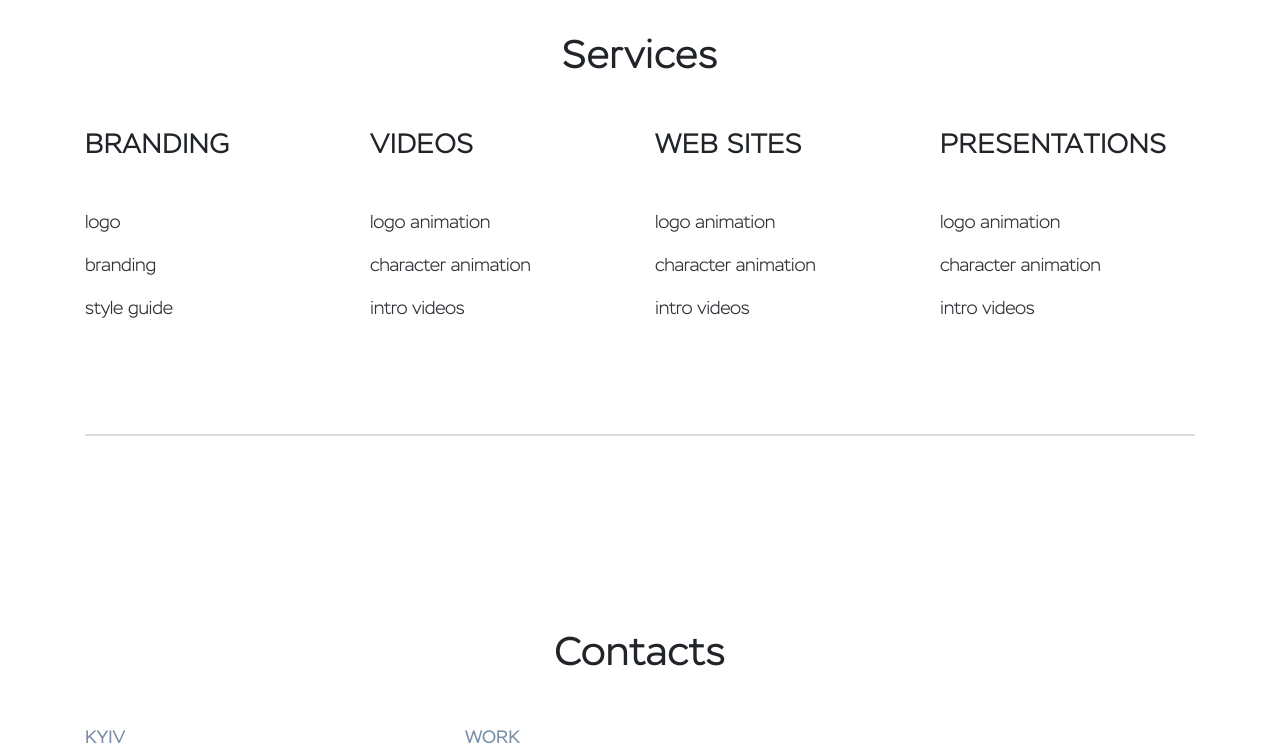
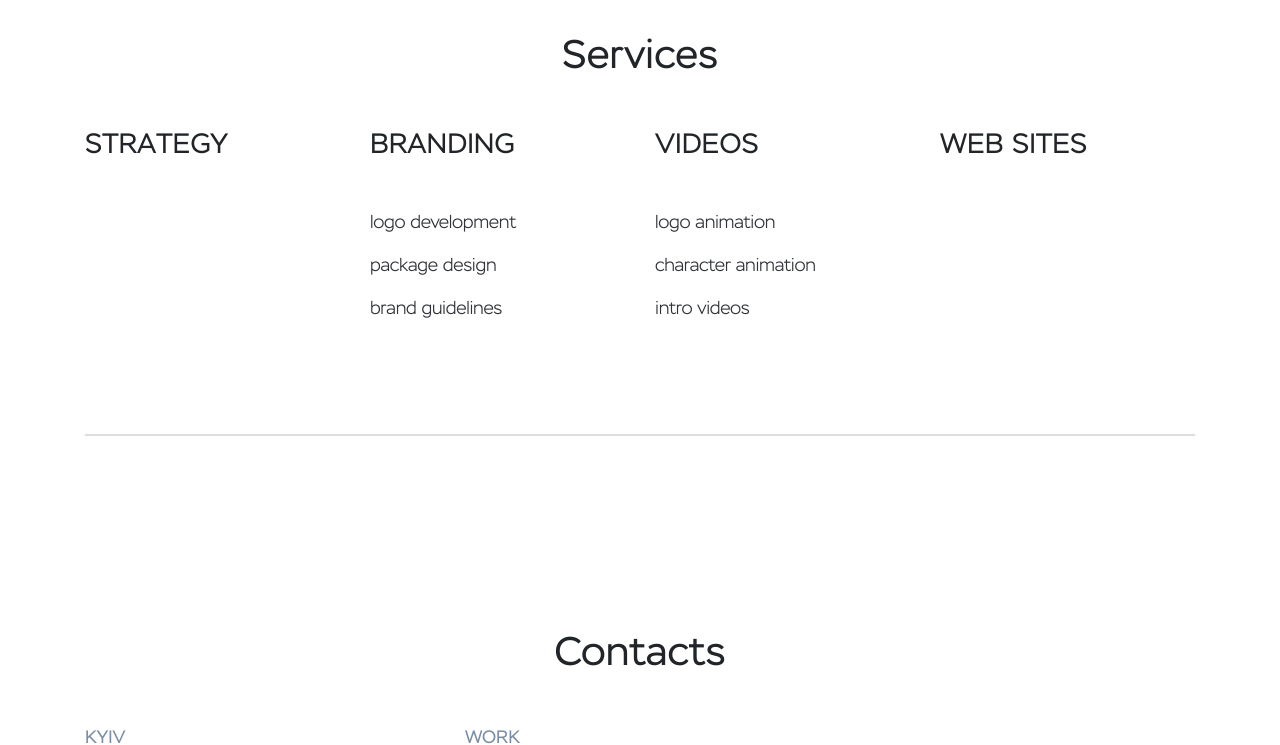
Before and after one commit to curselolz/eighthstudio, a plain HTML site: page build/page.html in a window 1280 px wide. Shown: the part 2640-3385 px from the top of the page. Drawn offline with Linux system fonts and the light colour scheme.

Commit message:
changes services text

```diff
--- a/build/page.html
+++ b/build/page.html
@@ -100,28 +100,22 @@
               <h1 class="text-center">Services</h1>
             </div>
             <div class="col-12 col-md-3 col-xl-3">
-              <h3 class="text-uppercase">branding</h3>
-              <p class="list-text">logo</p>
-              <p class="list-text">branding</p>
-              <p class="list-text">style guide</p>
+              <h3 class="text-uppercase">Strategy</h3>
             </div>
             <div class="col-12 col-md-3 col-xl-3">
-              <h3 class="text-uppercase">videos</h3>
+              <h3 class="text-uppercase">Branding</h3>
+              <p class="list-text">logo development</p>
+              <p class="list-text">package design</p>
+              <p class="list-text">brand guidelines</p>
+            </div>
+            <div class="col-12 col-md-3 col-xl-3">
+              <h3 class="text-uppercase">Videos</h3>
               <p class="list-text">logo animation</p>
               <p class="list-text">character animation</p>
               <p class="list-text">intro videos</p>
             </div>
             <div class="col-12 col-md-3 col-xl-3">
-              <h3 class="text-uppercase">web sites</h3>
-              <p class="list-text">logo animation</p>
-              <p class="list-text">character animation</p>
-              <p class="list-text">intro videos</p>
-            </div>
-            <div class="col-12 col-md-3 col-xl-3">
-              <h3 class="text-uppercase">presentations</h3>
-              <p class="list-text">logo animation</p>
-              <p class="list-text">character animation</p>
-              <p class="list-text">intro videos</p>
+              <h3 class="text-uppercase">Web sites</h3>
             </div>
           </div>
         </div>
```
